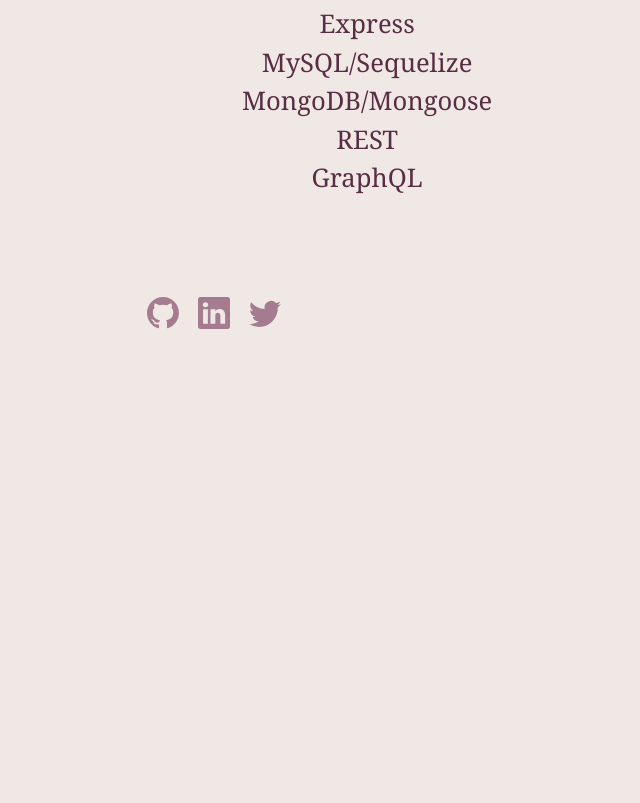
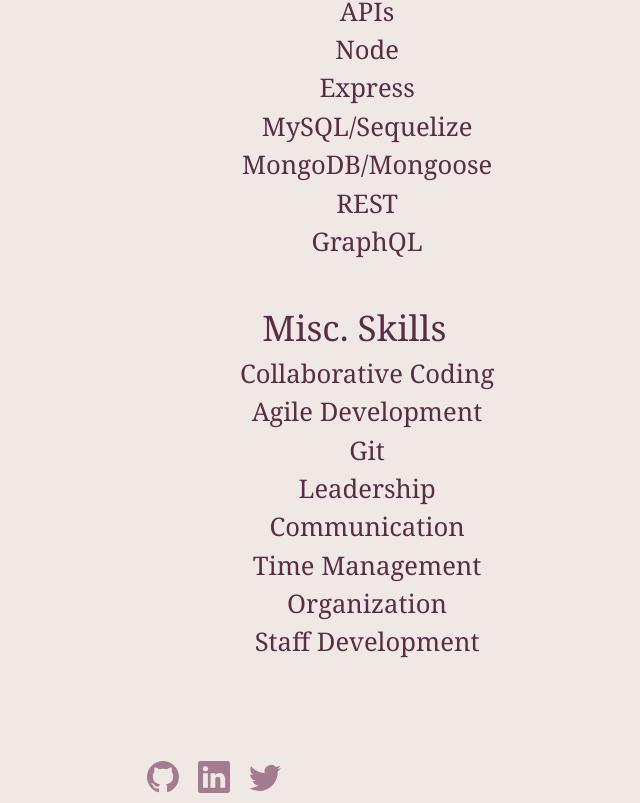
Before and after one commit to miamauro/react-portfolio, a React (Create React App) app: page /react-portfolio/resume in a window 1280 px wide. Shown: the part 495-1298 px from the top of the page, without its empty margins (426-1066 px from the left). Before the commit the page ends 833 px from the top, so only its background shows below. Built offline with nearby package versions, Linux system fonts and the light colour scheme.

Commit message:
added to skills section of resume component

```diff
--- a/src/components/pages/Resume/Resume.css
+++ b/src/components/pages/Resume/Resume.css
@@ -1,5 +1,6 @@
 .skillsHeader {
   font-size: 2.75rem;
+  padding-top: 2.5rem;
 }
 
 li {
--- a/src/components/pages/Resume/Resume.js
+++ b/src/components/pages/Resume/Resume.js
@@ -39,6 +39,17 @@
         <li>REST</li>
         <li>GraphQL</li>
       </ul>
+      <h2 className="skillsHeader">Misc. Skills</h2>
+      <ul>
+        <li>Collaborative Coding</li>
+        <li>Agile Development</li>
+        <li>Git</li>
+        <li>Leadership</li>
+        <li>Communication</li>
+        <li>Time Management</li>
+        <li>Organization</li>
+        <li>Staff Development</li>
+      </ul>
     </>
   );
 }
```
